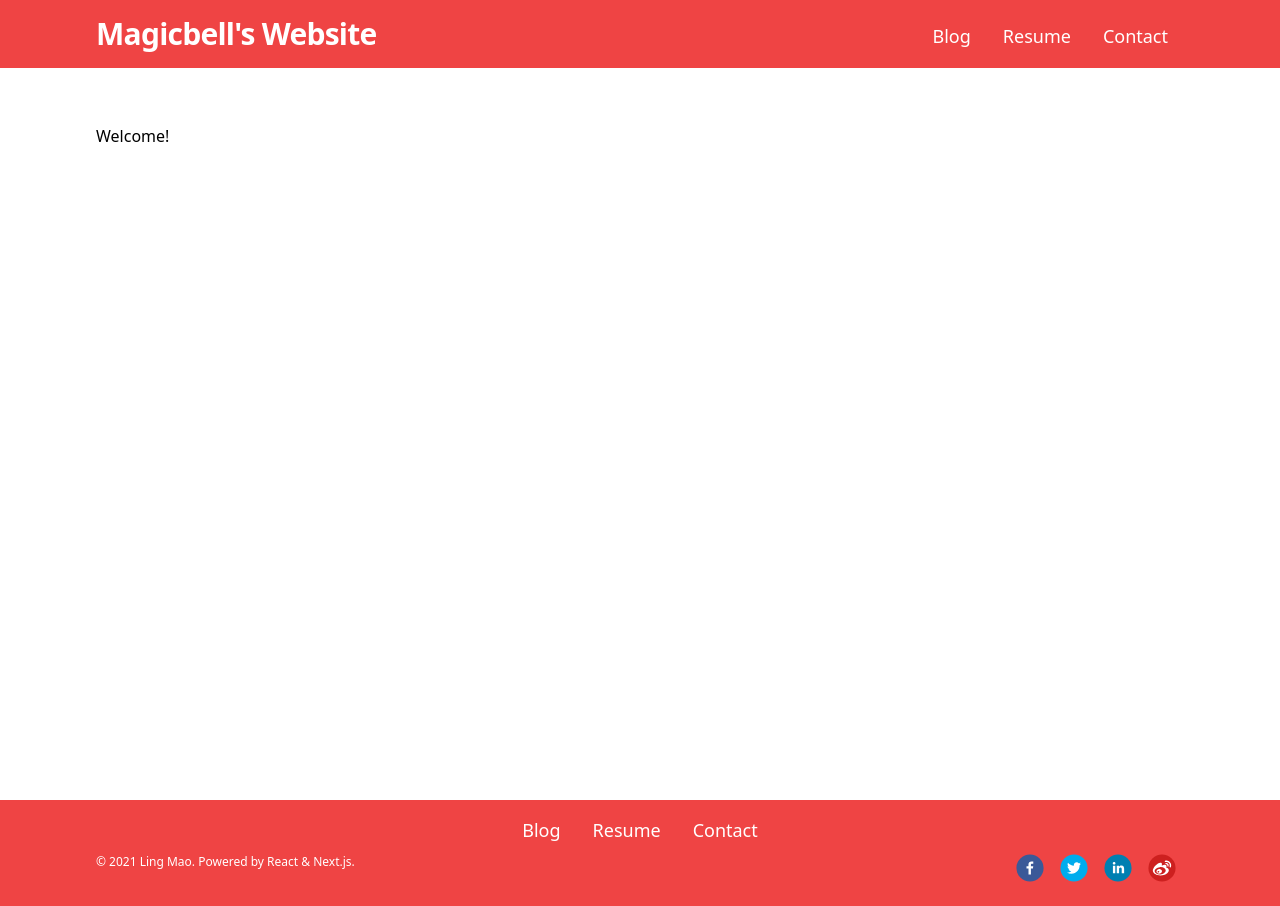
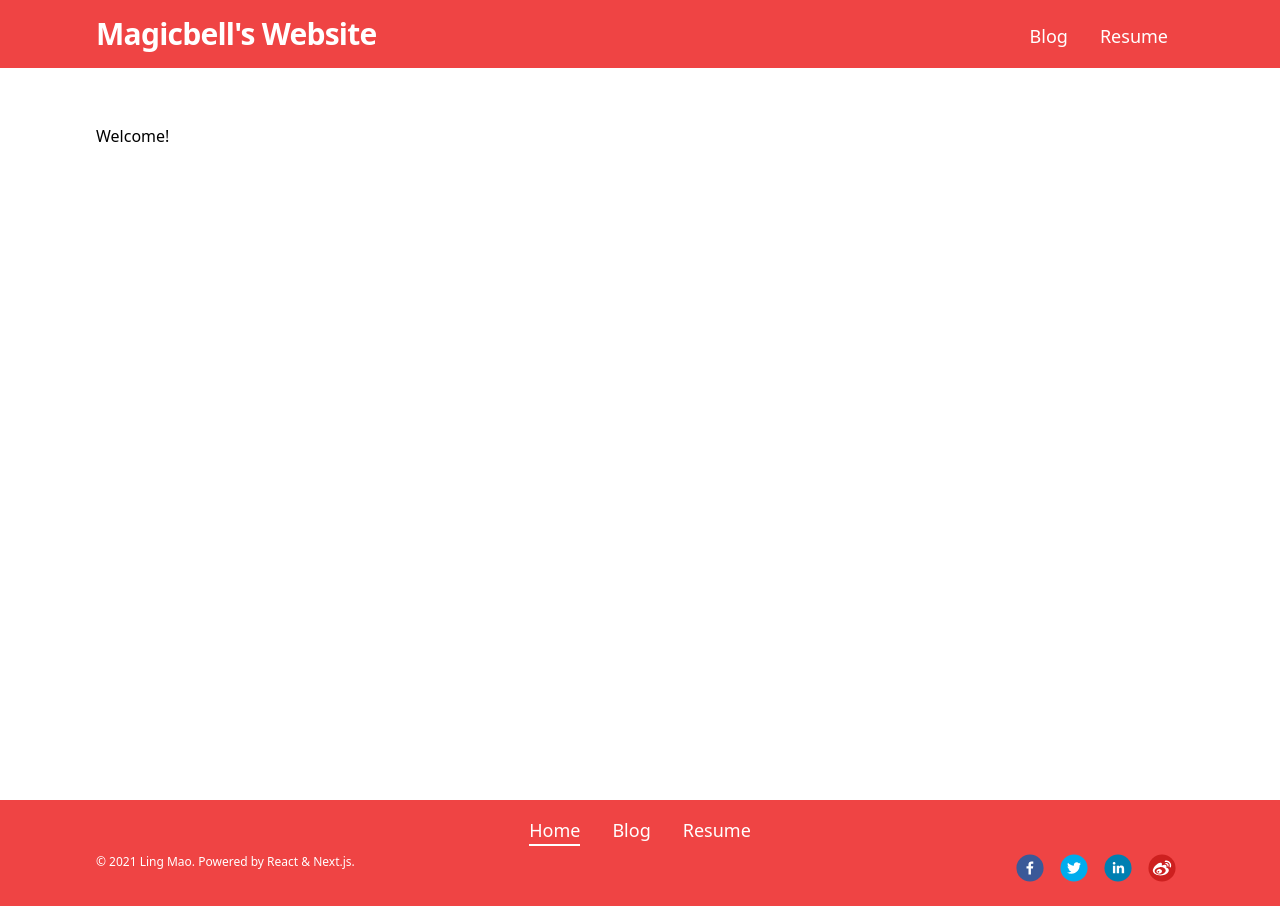
Before and after one commit to imagicbell/imagicbell.github.io, a Next.js app: page / in a window 1280 px wide. Built offline with nearby package versions, Linux system fonts and the light colour scheme.

Commit message:
remove contact page

```diff
--- a/components/footer.js
+++ b/components/footer.js
@@ -5,7 +5,7 @@ import { Settings } from '@/lib/constants';
 export default function Footer() {
   return (
     <footer className="w-full bg-theme-bg-strong px-container py-4 text-theme-bg-strong-text flex flex-col items-center">
-      <SiteNav />
+      <SiteNav showHome={true} />
       <div className="w-full my-2 flex flex-col sm:flex-row justify-between">
         <div className="text-xs">
           {'© 2021 Ling Mao. Powered by '}
--- a/components/header.js
+++ b/components/header.js
@@ -10,7 +10,7 @@ export default function Header() {
           <a className="">Magicbell's Website</a>
         </Link>
       </h2>
-      <SiteNav />
+      <SiteNav showHome={false} />
     </div>
   )
 }
--- a/components/site-nav.js
+++ b/components/site-nav.js
@@ -3,18 +3,22 @@ import { Vr } from './segment';
 import { useRouter } from 'next/router';
 
 const navLinks = [
+	{ title: 'Home', path: '/'},
   { title: 'Blog', path: '/blog'},
   { title: 'Resume', path: '/resume'},
-  { title: 'Contact', path: '/contact'}
 ]
 
-export default function SiteNav({}) {
+export default function SiteNav({ showHome }) {
 	const router = useRouter();
 
 	return (
 		<nav className="text-base md:text-lg flex justify-end items-center">
 			{
 				navLinks.map((link, index) => {
+					if (!showHome && index === 0) {
+						return;
+					}
+
 					let cn = "border-b-2 border-theme-bg-strong-text border-opacity-0 hover:border-opacity-100 mx-2 md:mx-4";
 					if (link.path === router.asPath) {
 						cn += " border-opacity-100";
--- a/pages/contact.js
+++ /dev/null
@@ -1,9 +0,0 @@
-import Layout from '@/components/layout'
-
-export default function Contact({ }) {
-  return (
-    <Layout>
-      <div>Welcome!</div>
-    </Layout>
-  )
-}
```
